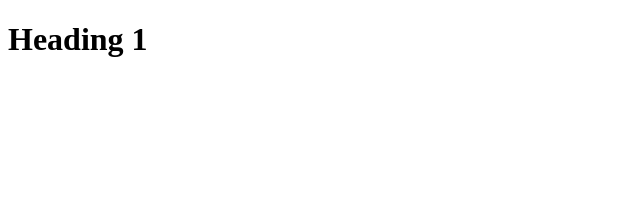
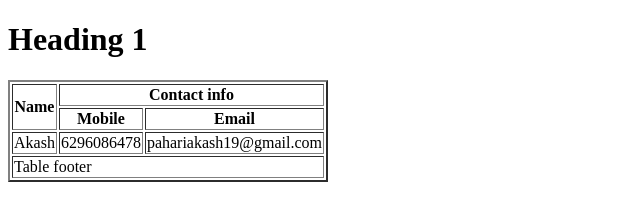
Before and after one commit to Akash262903/html, a plain HTML site: page test1.html in a window 1280 px wide. Shown: the whole page, without its empty margins (0-640 px from the left). Drawn offline with Linux system fonts and the light colour scheme.

Commit message:
Update test1.html

```diff
--- a/test1.html
+++ b/test1.html
@@ -7,5 +7,25 @@
 </head>
 <body>
     <h1>Heading 1</h1>
+    <table border="2">
+        <th rowspan="2">Name</th>
+        <th colspan="2">Contact info</th>
+        <tr>
+            <th>Mobile</th>
+            <th>Email</th>
+        </tr>
+        <tbody
+        <tr>
+            <td>Akash</td>
+            <td>6296086478</td>
+            <td>pahariakash19@gmail.com</td>
+        </tr>
+        </tbody>
+        <tfoot>
+            <tr>
+                <td colspan="3">Table footer</td>
+            </tr>
+        </tfoot>
+    </table>
 </body>
 </html>
```
